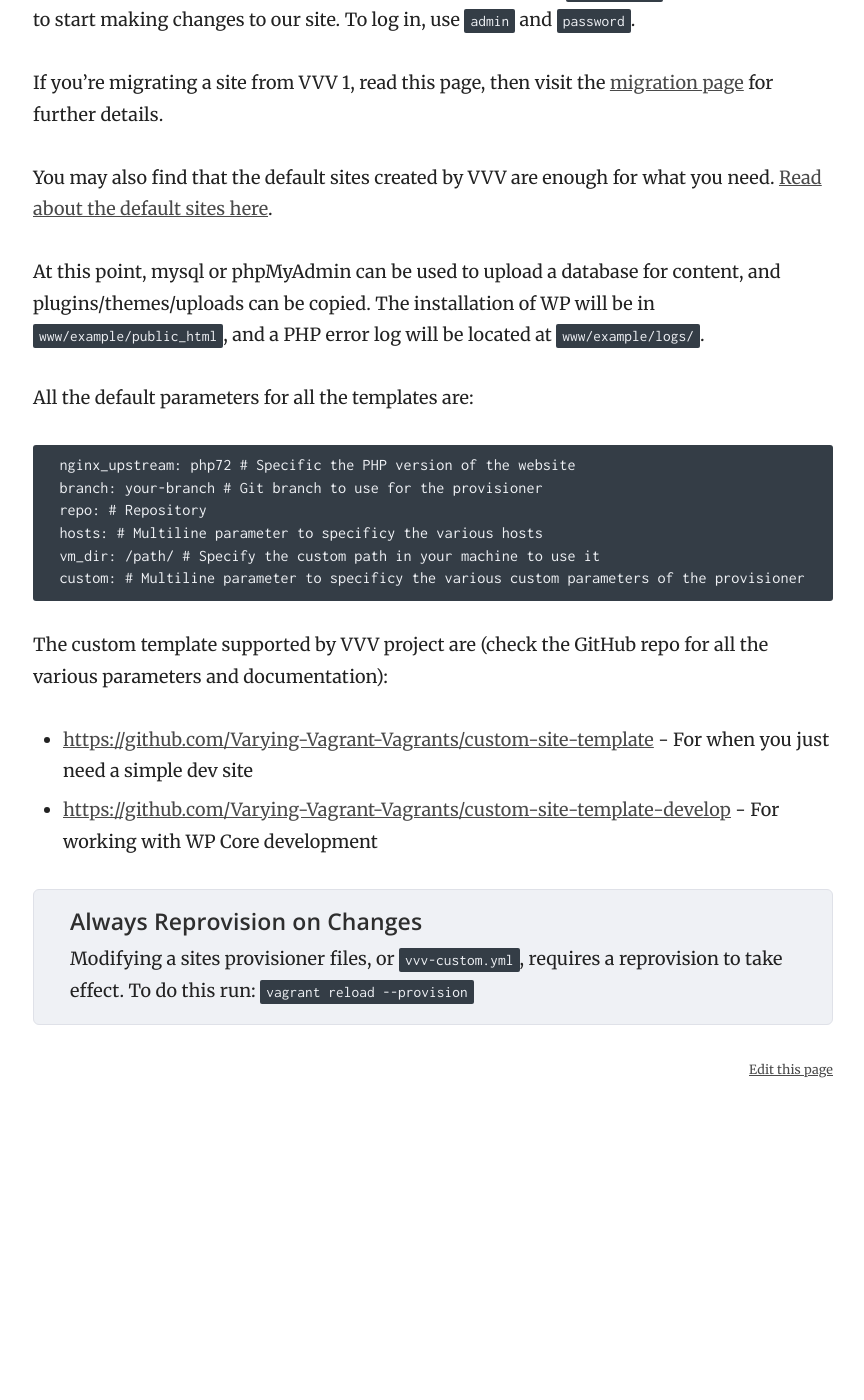
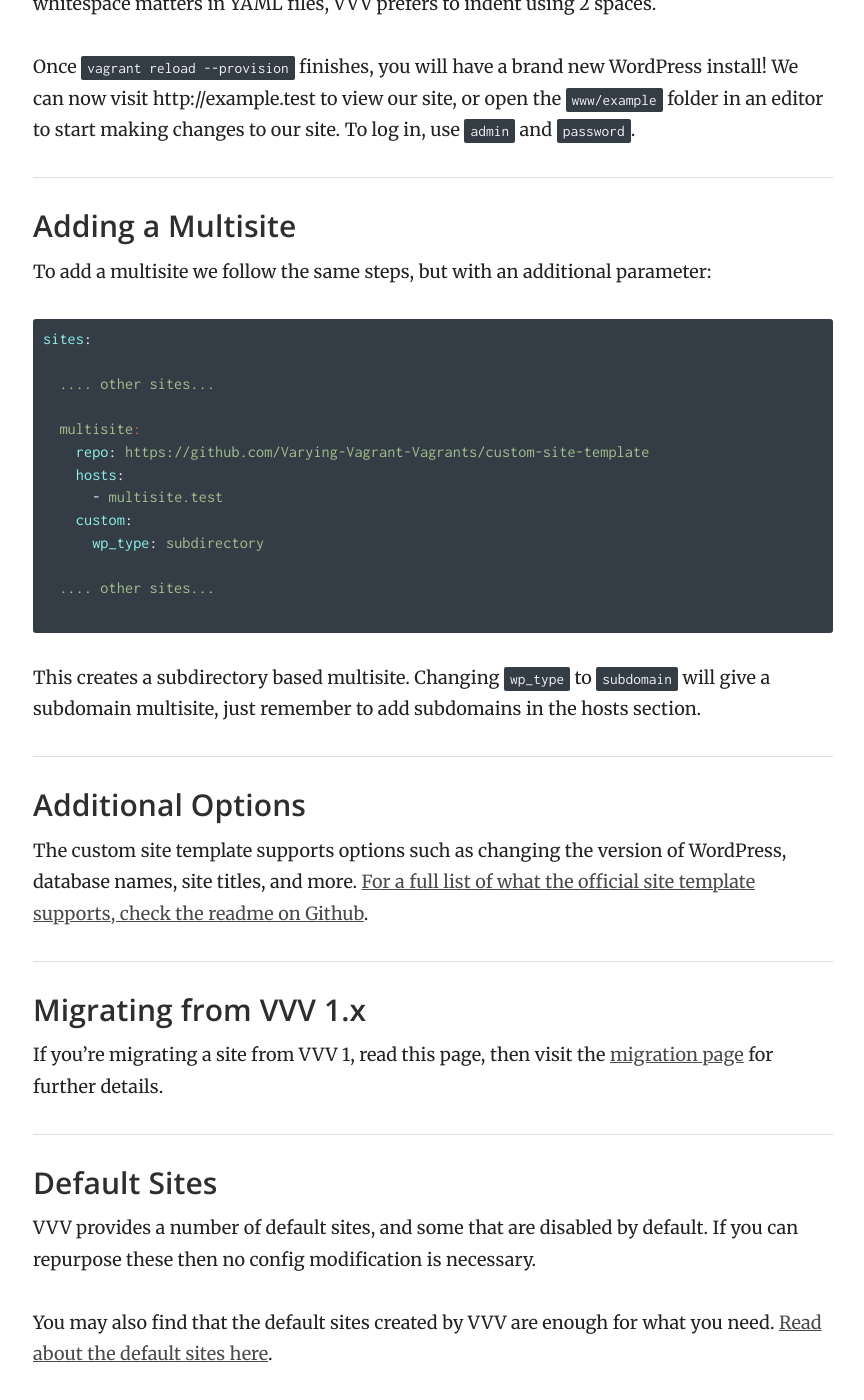
Before and after one commit to Varying-Vagrant-Vagrants/varyingvagrantvagrants.org, a Jekyll site: the page built from docs/en-US/adding-a-new-site/index.md, in a window 1280 px wide and 1400 px high, scrolled down 1148 px. Shown: the whole window, without its empty margins (357-1221 px from the left). Built offline with Jekyll 4.4.1, drawn with Linux system fonts in a browser that asks for light colours; before the commit the page ends 2277 px from its top, so only the background shows below that; some of the changed text lies outside the part shown.

Commit message:
improved the adding a new site page to explicitly mention single and multisites

````diff
--- a/docs/en-US/adding-a-new-site/index.md
+++ b/docs/en-US/adding-a-new-site/index.md
@@ -8,7 +8,9 @@ permalink: /docs/en-US/adding-a-new-site/
 
 Adding a new site is as simple as adding it under the sites section of `vvv-custom.yml`. If `vvv-custom.yml` does not exist, you can create it by copying `vvv-config.yml` to `vvv-custom.yml`.
 
-First we need to tell VVV about the site. I'm going to give the site the name `example`, with the URL `example.test`, and we'll tell VVV to use the custom site template. The custom site template will tell VVV how to download and install WordPress.
+First we need to tell VVV about the site. I'm going to give the site the name `example`, with the URL `example.test`, and we'll tell VVV to use the custom site template. The custom site template will tell VVV how to download and install WordPress, think of it as a recipe or manual for how to install WordPress.
+
+### Adding a Single Site
 
 To do this, we will update the sites list by editing the file `vvv-custom.yml` in the main VVV folder like this:
 
@@ -33,13 +35,47 @@ sites:
       wp_type: subdomain # or subdirectory
 ```
 
-Then, save `vvv-custom.yml` and run `vagrant reload --provision` to update VVV with the new site. **Always reprovision after making changes to `vvv-custom.yml`**. Be sure to indent correctly as whitespace matters in YAML files, VVV prefers to indent using 2 spaces.
+Then, save `vvv-custom.yml` and run `vagrant up --provision` to update VVV with the new site. **Always reprovision after making changes to the config files**. Be sure to indent correctly as whitespace matters in YAML files, VVV prefers to indent using 2 spaces.
 
 Once `vagrant reload --provision` finishes, you will have a brand new WordPress install! We can now visit http://example.test to view our site, or open the `www/example` folder in an editor to start making changes to our site. To log in, use `admin` and `password`.
 
+### Adding a Multisite
+
+To add a multisite we follow the same steps, but with an additional parameter:
+
+```yaml
+sites:
+
+  .... other sites...
+
+  multisite:
+    repo: https://github.com/Varying-Vagrant-Vagrants/custom-site-template
+    hosts:
+      - multisite.test
+    custom:
+      wp_type: subdirectory
+
+  .... other sites...
+
+```
+
+This creates a subdirectory based multisite. Changing `wp_type` to `subdomain` will give a subdomain multisite, just remember to add subdomains in the hosts section.
+
+### Additional Options
+
+The custom site template supports options such as changing the version of WordPress, database names, site titles, and more. [For a full list of what the official site template supports,  check the readme on Github](https://github.com/Varying-Vagrant-Vagrants/custom-site-template).
+
+### Migrating from VVV 1.x
+
 If you're migrating a site from VVV 1, read this page, then visit the [migration page](migrating-vvv1.md) for further details.
 
+### Default Sites
+
+VVV provides a number of default sites, and some that are disabled by default. If you can repurpose these then no config modification is necessary.
+
 You may also find that the default sites created by VVV are enough for what you need. [Read about the default sites here](../references/default-sites.md).
+
+### Importing a Production Database
 
 At this point, mysql or phpMyAdmin can be used to upload a database for content, and plugins/themes/uploads can be copied. The installation of WP will be in `www/example/public_html`, and a PHP error log will be located at `www/example/logs/`.
 
@@ -53,9 +89,13 @@ All the default parameters for all the templates are:
   custom: # Multiline parameter to specificy the various custom parameters of the provisioner
 ```
 
-The custom template supported by VVV project are (check the GitHub repo for all the various parameters and documentation):
+### Official Site Templates
+
+The site templates officially supported by VVV project are:
 
 * [https://github.com/Varying-Vagrant-Vagrants/custom-site-template](https://github.com/Varying-Vagrant-Vagrants/custom-site-template) - For when you just need a simple dev site
 * [https://github.com/Varying-Vagrant-Vagrants/custom-site-template-develop](https://github.com/Varying-Vagrant-Vagrants/custom-site-template-develop) - For working with WP Core development
 
+These can also be forked for custom provisioners. If you want to fork the site template, be sure to change the `repo` value to point to your knew location.
+
 {% include always_reprovision.html %}
````
